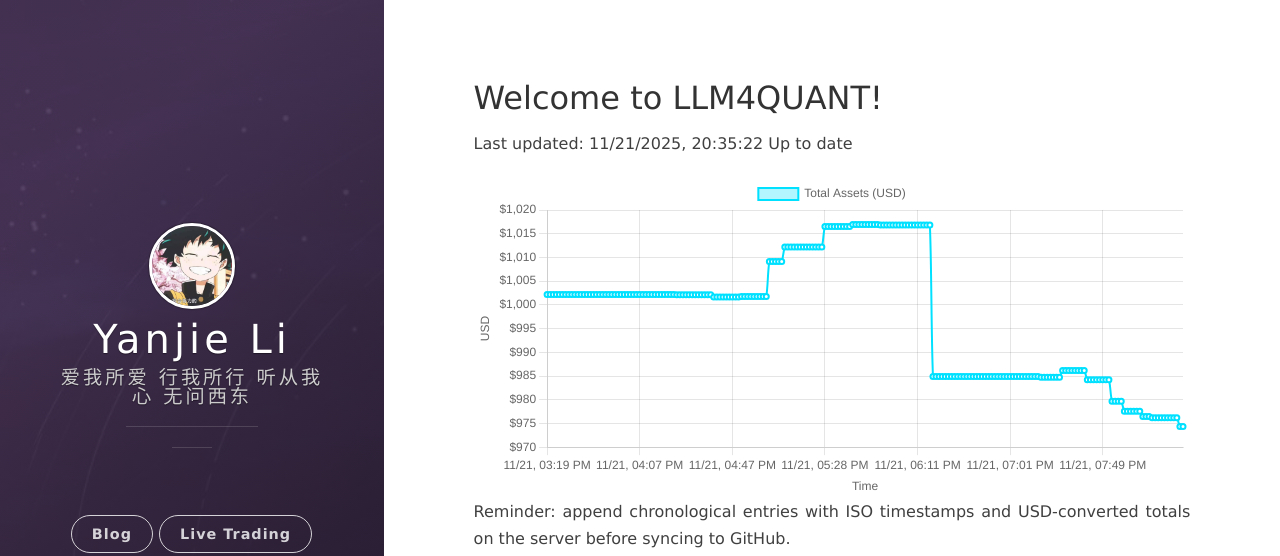
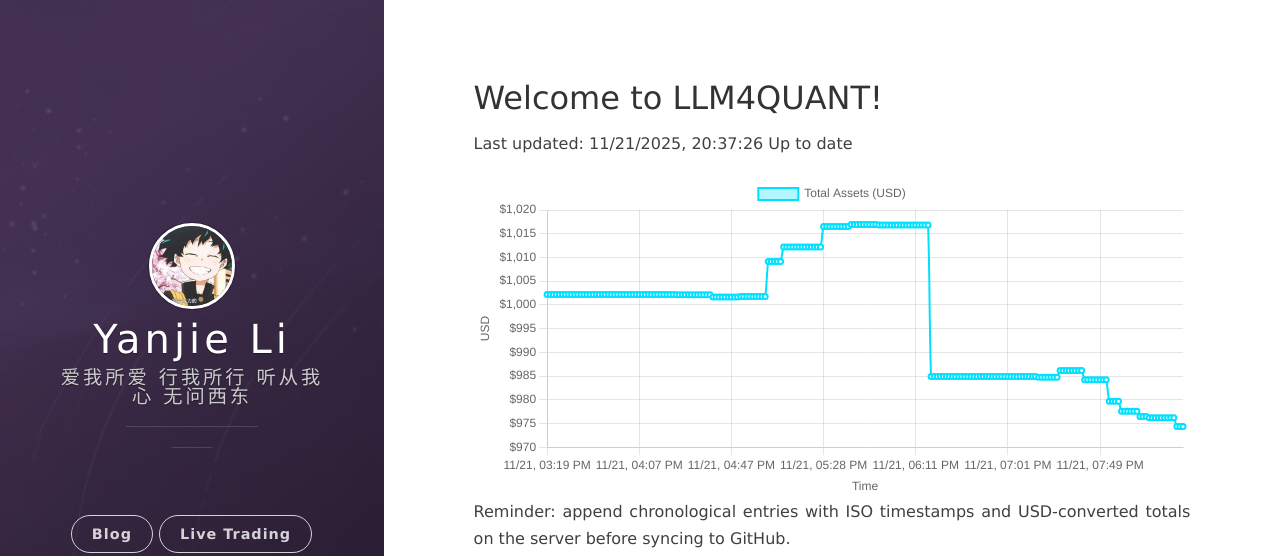
Before and after one commit to leeyegy/leeyegy.github.io, a Jekyll site: the page built from live-trading.html, in a window 1280 px wide. Shown: the top 556 px of the page. Built offline with Jekyll 4.4.1, drawn with Linux system fonts in a browser that asks for light colours; nearby versions of some CDN libraries.

Commit message:
AccountMonitor: update balance history 2025-11-22T04:37:26+08:00

```diff
--- a/assets/data/binance/balance-history.json
+++ b/assets/data/binance/balance-history.json
@@ -1,5 +1,5 @@
 {
-  "generatedAt": "2025-11-22T04:35:22+08:00",
+  "generatedAt": "2025-11-22T04:37:26+08:00",
   "asset": "total_usd_value",
   "history": [
     {
@@ -829,6 +829,10 @@
     {
       "timestamp": "2025-11-22T04:35:22+08:00",
       "totalUsd": 974.36593718
+    },
+    {
+      "timestamp": "2025-11-22T04:37:26+08:00",
+      "totalUsd": 974.36593718
     }
   ]
 }
```
